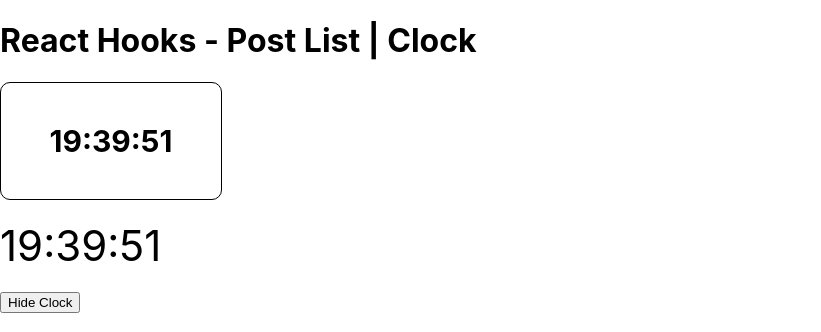
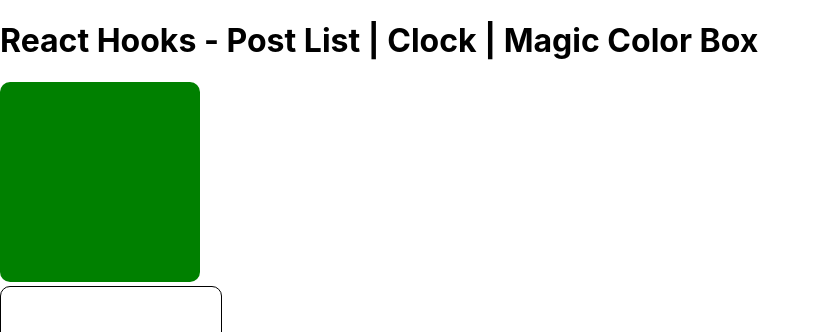
Before and after one commit to thangvu-dona/react-hooks-basic, a React (Create React App) app: page / in a window 1280 px wide. Shown: the top 332 px of the page, without its empty margins (0-821 px from the left). Built offline with nearby package versions, Linux system fonts and the light colour scheme; no server answers.

Commit message:
MagicColor box
- create Custom Hook useMagicColor
- use useRef hook to return object not change when re-render
- set color diff from previous color

```diff
--- a/src/App.js
+++ b/src/App.js
@@ -8,6 +8,7 @@
 import PostFilterForm from './components/PostFilterForm';
 import Clock from './components/Clock';
 import BetterClock from './components/BetterClock';
+import MagicBox from './components/MagicBox';
 
 function App() {
   const [todoList, setTodoList] = useState(() => {
@@ -100,8 +101,9 @@
 
   return (
     <div className="app">
-      <h1>React Hooks - Post List | Clock</h1>
+      <h1>React Hooks - Post List | Clock | Magic Color Box</h1>
 
+      <MagicBox />
       <BetterClock />
       {showClock && <Clock />}
       <button onClick={() => setShowClock(false)} style={{ marginBottom: '20px' }}>Hide Clock</button>
--- /dev/null
+++ b/src/components/MagicBox/MagicBox.scss
@@ -0,0 +1,10 @@
+.magic-box{
+  $boxSize: 200px;
+
+  width: $boxSize;
+  height: $boxSize;
+  border-radius: 10px;
+  display: inline-block;
+
+  transition: all .35s ease-in-out 0s;
+}
--- /dev/null
+++ b/src/components/MagicBox/index.jsx
@@ -0,0 +1,16 @@
+import React from "react";
+import PropTypes from "prop-types";
+import "./MagicBox.scss";
+import useMagicColor from "../../hooks/useMagicColor";
+
+MagicBox.propTypes = {};
+
+function MagicBox() {
+  const magicColor = useMagicColor();
+
+  return (
+    <div className="magic-box" style={{ backgroundColor: magicColor }}></div>
+  );
+}
+
+export default MagicBox;
--- /dev/null
+++ b/src/hooks/useMagicColor.js
@@ -0,0 +1,39 @@
+import { useEffect, useRef, useState } from 'react';
+
+function getRandomColor(currentColor) {
+  const COLOR_LIST = ["deeppink", "green", "yellow", "black", "blue"];
+  const currentIndex = COLOR_LIST.indexOf(currentColor);
+
+  let newIndex = currentIndex;
+  while (newIndex === currentIndex) {
+    newIndex = Math.trunc(Math.random() * COLOR_LIST.length);
+  }
+
+  return COLOR_LIST[newIndex];
+}
+
+function useMagicColor() {
+  const [color, setColor] = useState('transparent');
+  const colorRef = useRef('transparent');
+
+  // Change color every 1 second
+  useEffect(() => {
+    const colorInterval = setInterval(() => {
+      // console.log('First color - init color: ', color);
+      // console.log('Change color - colorRef: ', colorRef.current);
+      const newColor = getRandomColor(colorRef.current);
+      setColor(newColor);
+
+      colorRef.current = newColor;
+    }, 1000);
+
+    return () => {
+      // cleanup
+      clearInterval(colorInterval);
+    }
+  }, []);
+
+  return color;
+}
+
+export default useMagicColor;
```
